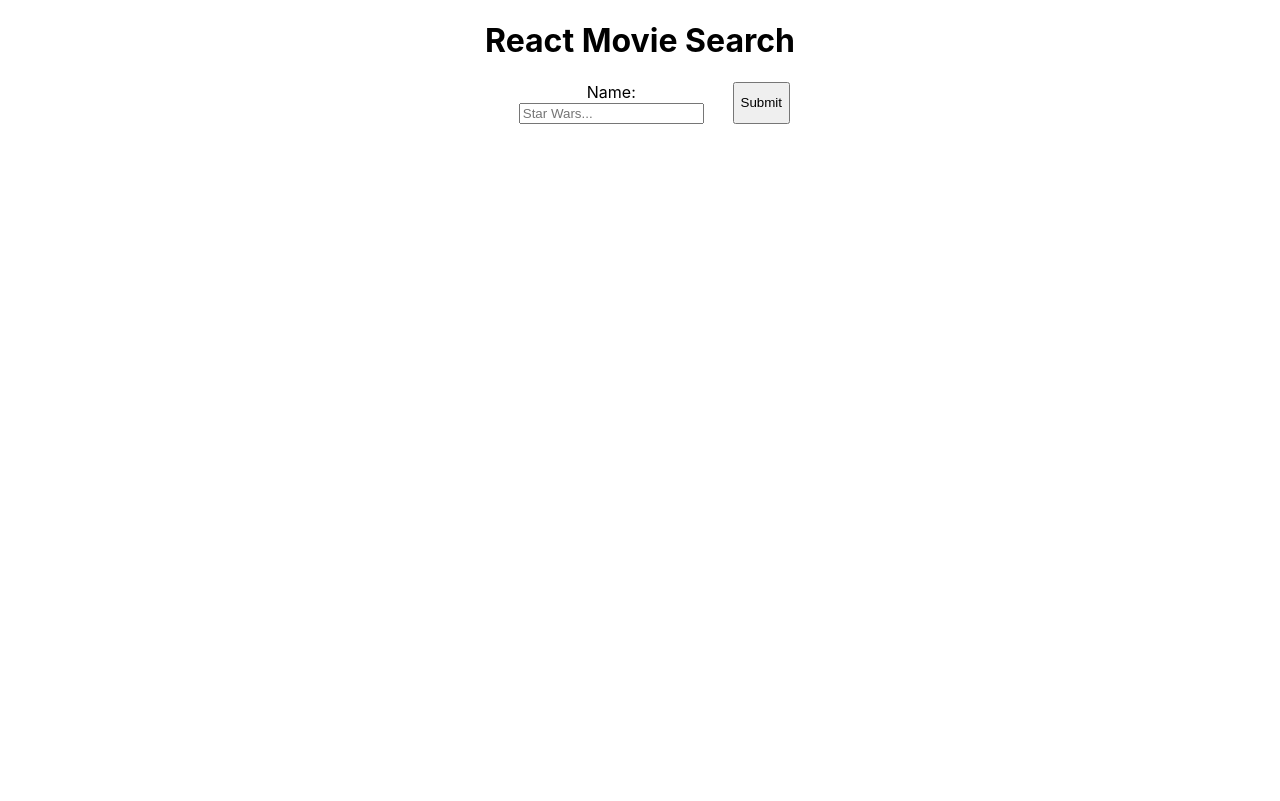
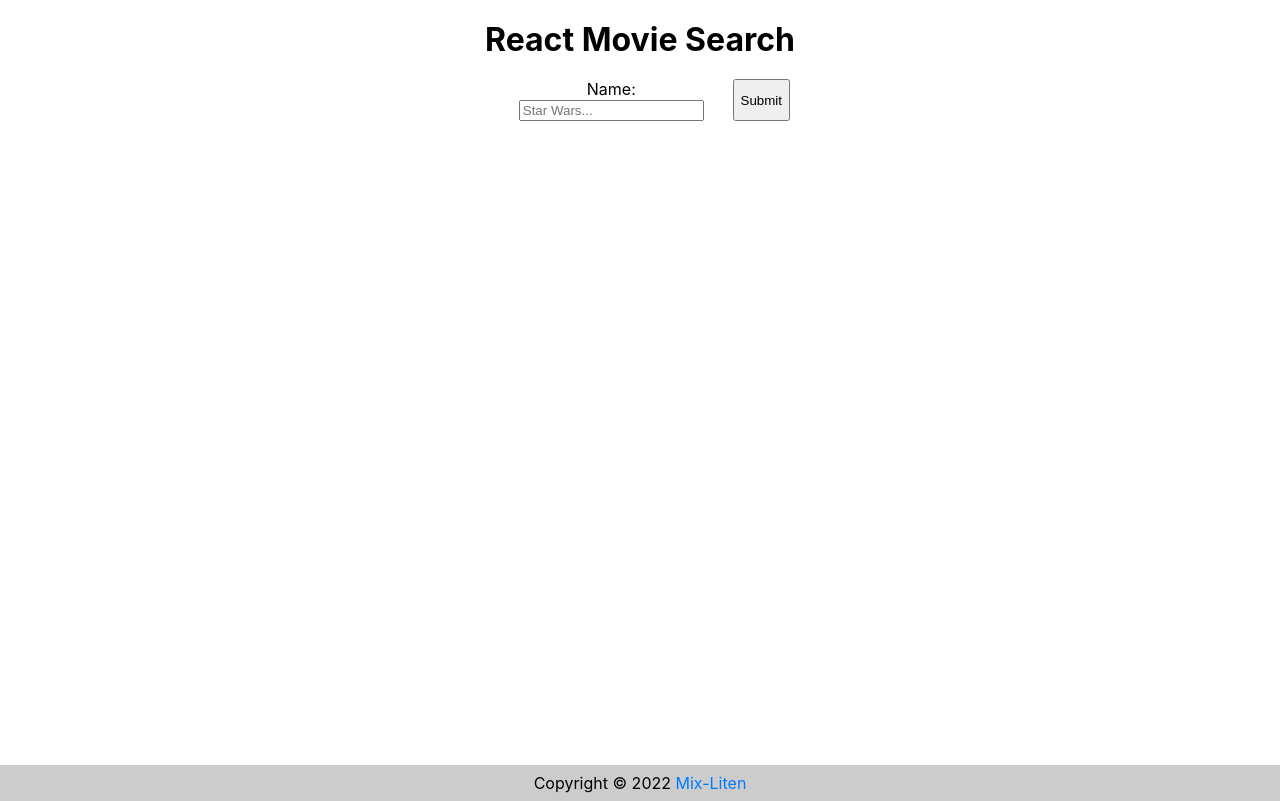
Before and after one commit to Mix-Liten/react-movie_search, a React (Create React App) app: page / in a window 1280 px wide. Built offline with nearby package versions, Linux system fonts and the light colour scheme; the HTML template or start-up script is replaced by a standard one.

Commit message:
feat: update style

```diff
--- a/src/components/Card.tsx
+++ b/src/components/Card.tsx
@@ -4,9 +4,9 @@ import styled from 'styled-components'
 const StyledCard = styled.div`
   display: flex;
   flex-direction: column;
-  justify-content: center;
   align-items: center;
   height: 500px;
+  padding: 4px;
   border-radius: 4px;
   transition: box-shadow 0.4s;
   box-shadow: inset 0 22px 56px -36px rgba(255, 255, 255, 0.5), inset 0 4px 5px -4px rgba(255, 255, 255, 1),
@@ -33,6 +33,7 @@ const StyledCard = styled.div`
     -webkit-line-clamp: 2;
     -webkit-box-orient: vertical;
     overflow: hidden;
+    box-sizing: border-box;
   }
 `
 
@@ -45,7 +46,7 @@ interface CardProps {
 const Card: FC<CardProps> = ({ imgSrc, title, alt }) => {
   return (
     <StyledCard>
-      <img src={imgSrc} alt={alt} />
+      <img src={imgSrc} alt={alt} title={title} />
       <p title={title}>{title}</p>
     </StyledCard>
   )
--- /dev/null
+++ b/src/components/Footer.tsx
@@ -0,0 +1,41 @@
+import React from 'react'
+import styled from 'styled-components'
+
+const StyledFooter = styled.footer`
+  width: 100%;
+  text-align: center;
+  padding-top: 8px;
+  padding-bottom: 8px;
+  background-color: #ccc;
+
+  p {
+    margin: 0;
+    display: inline-block;
+  }
+  a {
+    color: #007bff;
+    text-decoration: none;
+    &:hover {
+      color: #0056b3;
+    }
+    &:visited {
+      color: #007bff;
+    }
+  }
+`
+
+const Footer = () => {
+  return (
+    <StyledFooter>
+      <p>
+        Copyright © 2022
+        <a href="https://github.com/Mix-Liten" target="_blank" rel="noopener noreferrer">
+          {' '}
+          Mix-Liten
+        </a>
+      </p>
+    </StyledFooter>
+  )
+}
+
+export default Footer
--- a/src/components/Header.tsx
+++ b/src/components/Header.tsx
@@ -3,6 +3,8 @@ import styled from 'styled-components'
 
 const Title = styled.h1`
   text-align: center;
+  margin-top: 0;
+  margin-bottom: 20px;
   @media (max-width: 600px) {
     font-size: 24px;
   }
@@ -13,7 +15,11 @@ interface HeaderProps {
 }
 
 const Header: FC<HeaderProps> = ({ title }) => {
-  return <Title>{title}</Title>
+  return (
+    <header>
+      <Title>{title}</Title>
+    </header>
+  )
 }
 
 export default Header
--- a/src/containers/Movie/Movie.tsx
+++ b/src/containers/Movie/Movie.tsx
@@ -7,7 +7,8 @@ import { fetchMovieList, MovieDetail } from './API'
 const Container = styled.div`
   text-align: center;
   width: max(1000px, 80%);
-  margin: auto;
+  min-height: calc(100vh - 35px - 40px);
+  margin: 20px auto;
   @media (max-width: 1000px) {
     width: max(600px, 80%);
   }
@@ -42,7 +43,7 @@ const Movie = () => {
     const movieName = target.movieName.value
     const movies = await fetchMovieList(movieName)
     target.movieName.value = ''
-    if (movies.length) setMovieList(movies)
+    if (movies?.length) setMovieList(movies)
   }
 
   return (
--- a/src/pages/Home/Home.tsx
+++ b/src/pages/Home/Home.tsx
@@ -1,10 +1,12 @@
 import React from 'react'
 import Movie from '../../containers/Movie'
+import Footer from '../../components/Footer'
 
 function App() {
   return (
     <>
       <Movie />
+      <Footer />
     </>
   )
 }
--- a/src/styles/globalStyle.js
+++ b/src/styles/globalStyle.js
@@ -11,10 +11,9 @@ const GlobalStyle = createGlobalStyle`
     -moz-osx-font-smoothing: grayscale;
   }
 
-  code {
-    font-family: source-code-pro, Menlo, Monaco, Consolas, 'Courier New',
-      monospace;
-  }
+  /* * {
+    outline: 1px solid red;
+  } */
 `
 
 export default GlobalStyle
```
